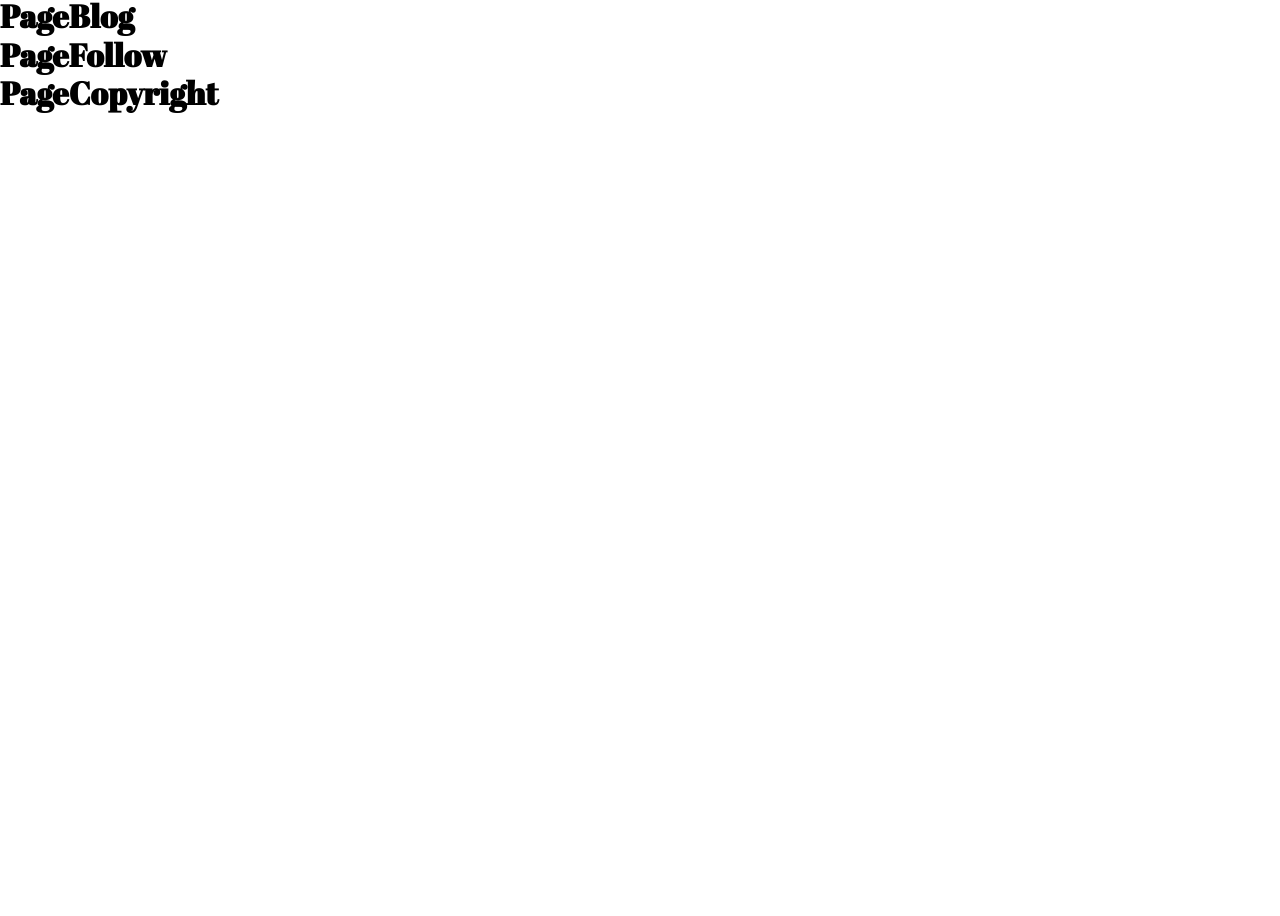
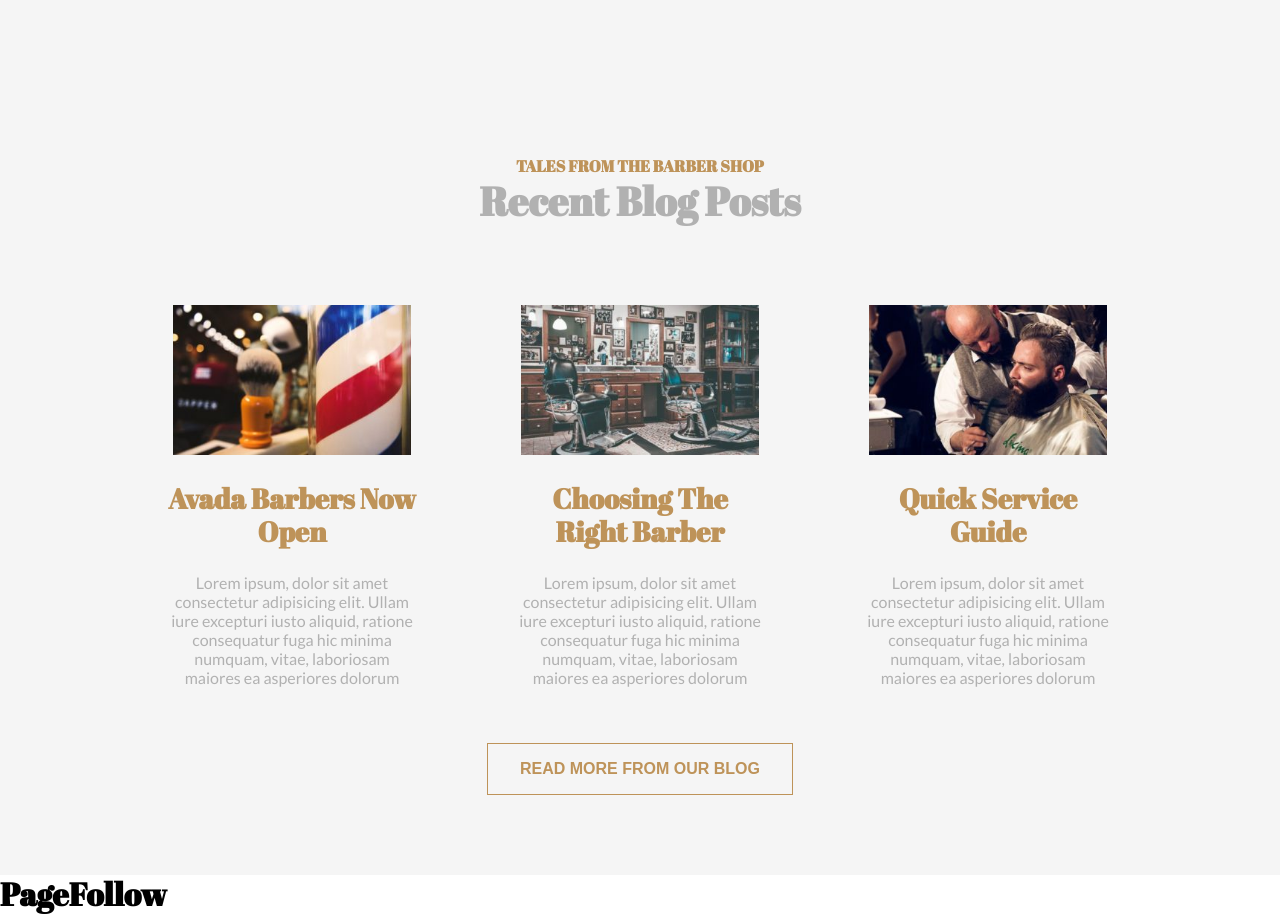
Before and after one commit to Stefano-In91/proj-html-vuejs, a Vue app: page / in a window 1280 px wide. Shown: the part 3682-4598 px from the top of the page. Before the commit the page ends 3796 px from the top, so only its background shows below. Built offline with nearby package versions, Linux system fonts and the light colour scheme.

Commit message:
adds blog section

```diff
--- /dev/null
+++ b/src/assets/json/blog-posts.json
@@ -0,0 +1,17 @@
+[
+  {
+    "name": "Avada Barbers Now Open",
+    "text": "Lorem ipsum, dolor sit amet consectetur adipisicing elit. Ullam iure excepturi iusto aliquid, ratione consequatur fuga hic minima numquam, vitae, laboriosam maiores ea asperiores dolorum",
+    "image": "src/assets/img/avadabarbers-second-blog-320x202.jpg"
+  },
+  {
+    "name": "Choosing The Right Barber",
+    "text": "Lorem ipsum, dolor sit amet consectetur adipisicing elit. Ullam iure excepturi iusto aliquid, ratione consequatur fuga hic minima numquam, vitae, laboriosam maiores ea asperiores dolorum",
+    "image": "src/assets/img/avadabarbers-choosing-blog-320x202.jpg"
+  },
+  {
+    "name": "Quick Service Guide",
+    "text": "Lorem ipsum, dolor sit amet consectetur adipisicing elit. Ullam iure excepturi iusto aliquid, ratione consequatur fuga hic minima numquam, vitae, laboriosam maiores ea asperiores dolorum",
+    "image": "src/assets/img/avadabarbers-ourservice-blog-320x202.jpg"
+  }
+]
--- a/src/components/card-components/ImgFirstCard.vue
+++ b/src/components/card-components/ImgFirstCard.vue
@@ -3,6 +3,7 @@ export default {
   name: "ImgFirstCard",
   props: {
     image: String,
+    img_height: Number,
     name: String,
     text: String,
   },
@@ -11,7 +12,7 @@ export default {
 
 <template>
   <div class="card">
-    <img :src="image" :alt="name" />
+    <img :src="image" :alt="name" :style="`max-height: ${img_height}px`" />
     <h3>{{ name }}</h3>
     <p>
       {{ text }}
@@ -23,9 +24,6 @@ export default {
 .card {
   padding: 1.5rem;
   max-width: calc(100% / 3 - 2rem);
-  img {
-    max-height: 6.25rem;
-  }
   h3 {
     margin: 1.5rem 0;
   }
--- a/src/components/main-components/PageBlog.vue
+++ b/src/components/main-components/PageBlog.vue
@@ -1,11 +1,44 @@
 <script>
+import ImgFirstCard from "../card-components/ImgFirstCard.vue";
+
+import blog_posts from "../../assets/json/blog-posts.json";
+
 export default {
   name: "PageBlog",
+  components: {
+    ImgFirstCard,
+  },
+  data() {
+    return {
+      blog_posts,
+    };
+  },
 };
 </script>
 
 <template>
-  <h1>PageBlog</h1>
+  <section id="blog" class="text-center">
+    <h4>Tales from the barber shop</h4>
+    <h2>Recent Blog Posts</h2>
+    <div class="container flex-between-center">
+      <ImgFirstCard
+        v-for="post in blog_posts"
+        :image="post.image"
+        :img_height="150"
+        :name="post.name"
+        :text="post.text"
+      />
+    </div>
+    <button>Read more from our Blog</button>
+  </section>
 </template>
 
-<style lang="scss" scoped></style>
+<style lang="scss" scoped>
+#blog {
+  background-color: var(--lightbg-color);
+  padding-top: 10rem;
+  .container {
+    padding: 2rem 0;
+  }
+}
+</style>
--- a/src/components/main-components/PageServices.vue
+++ b/src/components/main-components/PageServices.vue
@@ -24,6 +24,7 @@ export default {
         <ImgFirstCard
           v-for="service in services"
           :image="service.image"
+          :img_height="100"
           :name="service.name"
           :text="service.text"
         />
```
Also changed, not shown: src/assets/img/avadabarbers-ourservice-blog-320x202.jpg (added).
